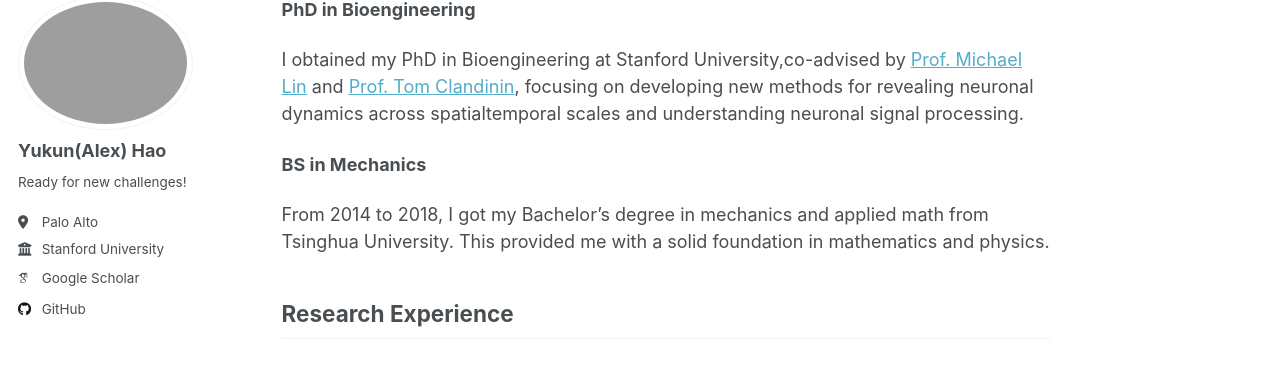
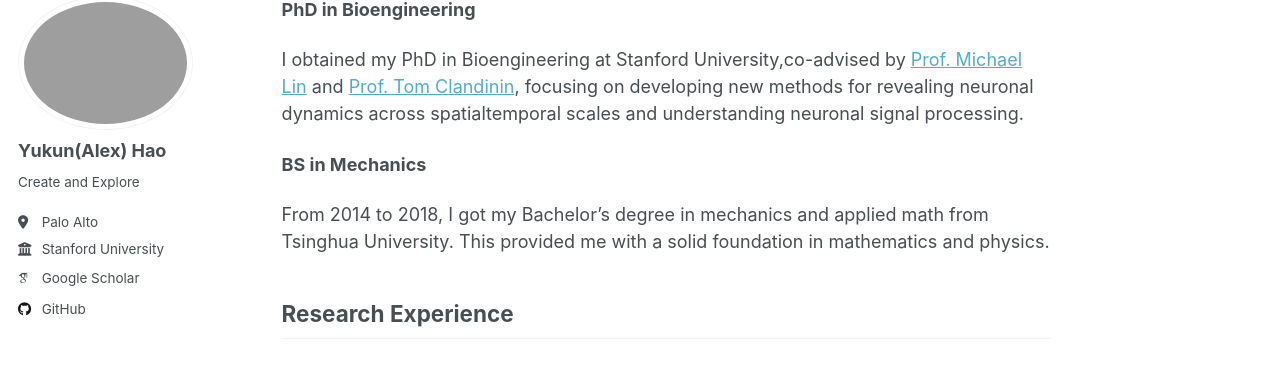
Before and after one commit to AlexYkHao/AlexYkHao.github.io, a Jekyll site: the page built from _pages/about.md, in a window 1280 px wide. Shown: the part 103-469 px from the top of the page. Built offline with Jekyll 4.4.1, drawn with Linux system fonts in a browser that asks for light colours; some web fonts are replaced.

Commit message:
Update _config.yml

```diff
--- a/_config.yml
+++ b/_config.yml
@@ -25,7 +25,7 @@ author:
   avatar           : "profile.png"
   name             : "Yukun(Alex) Hao"
   pronouns         : #"she/her"
-  bio              : "Ready for new challenges!"
+  bio              : "Create and Explore"
   employer         : "Stanford University"
   uri              : # URL
   # Academic websites
```
